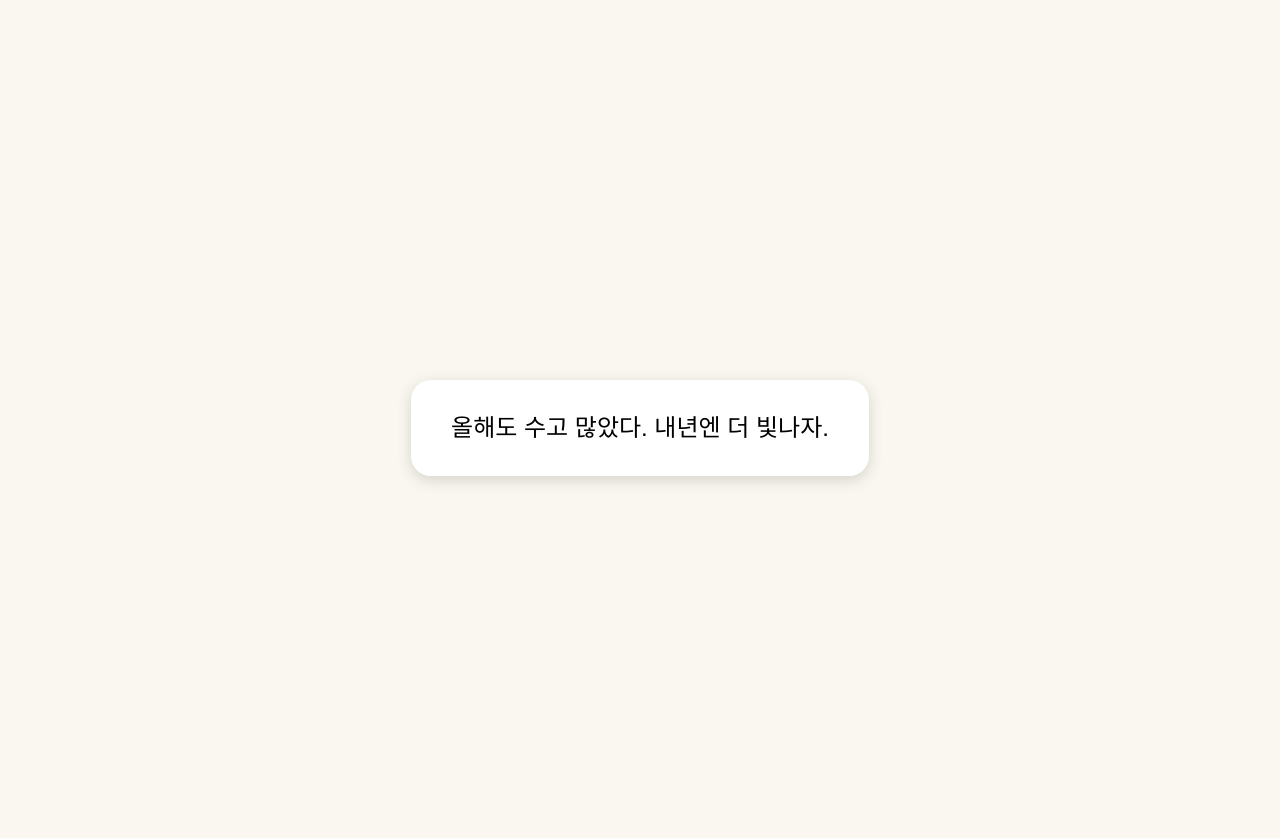
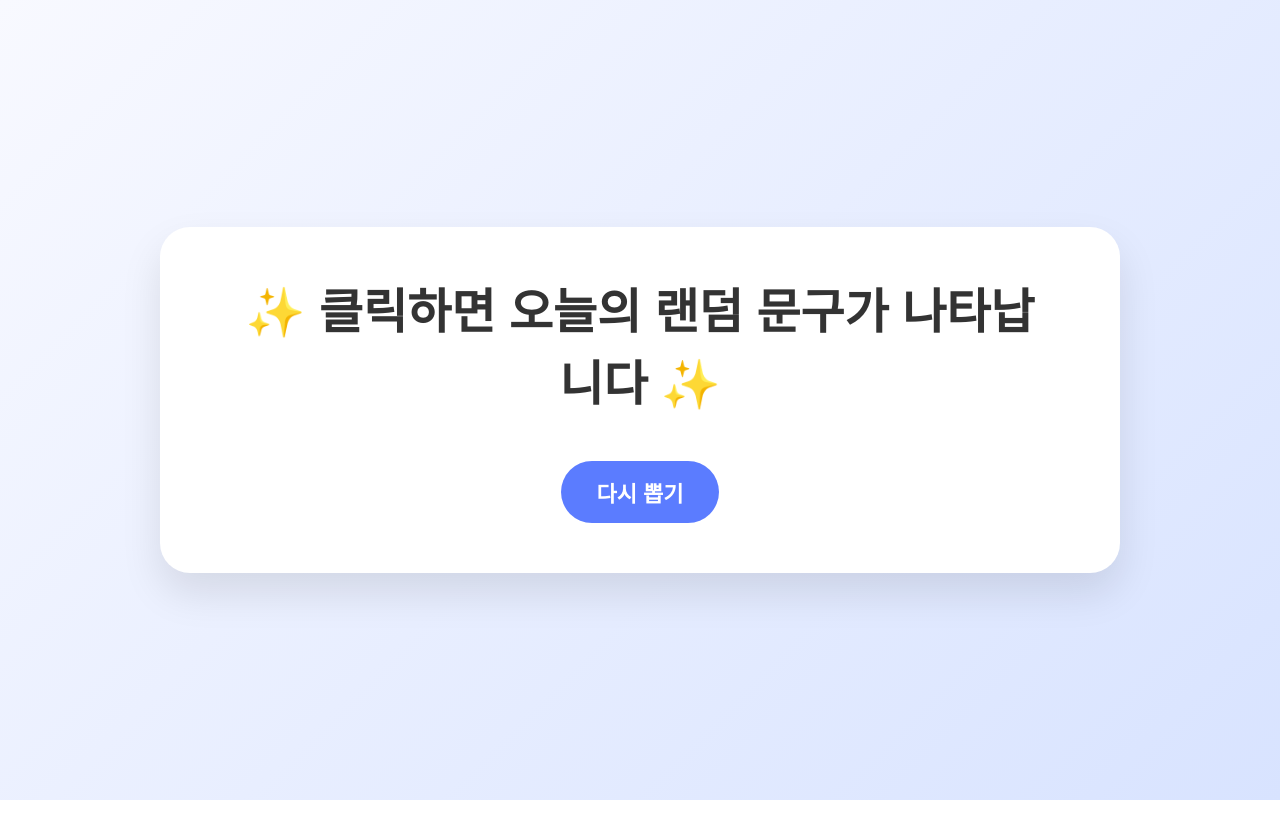
Before and after one commit to tlsalsrb246-ux/bob2bob, a plain HTML site: page index.html in a window 1280 px wide. After the commit the page ends 800 px from the top, so only its background shows below. Drawn offline with Linux system fonts and the light colour scheme.

Commit message:
Add files via upload

```diff
--- a/index.html
+++ b/index.html
@@ -1,46 +1,77 @@
+
 <!DOCTYPE html>
 <html lang="ko">
 <head>
 <meta charset="UTF-8">
-<title>오늘의 좋은 글귀</title>
+<title>랜덤 명언</title>
 <style>
   body {
-        font-family: 'Pretendard', sans-serif;
+    margin: 0;
+    padding: 0;
+    height: 100vh;
     display: flex;
     justify-content: center;
     align-items: center;
-        height: 100vh;
-        background: #faf7f0;
-        padding: 20px;
+    font-family: "Pretendard", sans-serif;
+    background: linear-gradient(135deg, #f8f9ff, #d8e3ff);
+  }
+  #box {
+    background: white;
+    padding: 50px 80px;
+    border-radius: 30px;
+    box-shadow: 0 20px 40px rgba(0,0,0,0.1);
     text-align: center;
+    max-width: 800px;
   }
-    .box {
-        background: white;
-        padding: 30px 40px;
-        border-radius: 20px;
-        box-shadow: 0px 4px 15px rgba(0,0,0,0.15);
-        font-size: 1.5rem;
-        line-height: 2.2rem;
-        max-width: 600px;
+  #quote {
+    font-size: 48px;
+    font-weight: 700;
+    color: #333;
+    line-height: 1.5;
+  }
+  #btn {
+    margin-top: 40px;
+    padding: 15px 35px;
+    font-size: 22px;
+    border: none;
+    border-radius: 50px;
+    cursor: pointer;
+    background: #5b7cff;
+    color: white;
+    font-weight: 600;
+    transition: 0.25s;
+  }
+  #btn:hover {
+    background: #3d5bff;
+    transform: translateY(-3px);
   }
 </style>
 </head>
+
 <body>
-<div class="box" id="quote"></div>
+<div id="box">
+  <div id="quote">✨ 클릭하면 오늘의 랜덤 문구가 나타납니다 ✨</div>
+  <button id="btn" onclick="newQuote()">다시 뽑기</button>
+</div>
 
 <script>
   const quotes = [
-    "지난 한 해의 어려움은 내일을 밝히는 등불이 된다.",
-    "오늘의 작은 선택이 내일의 큰 변화를 만든다.",
-    "새로운 시작은 언제나 두려움의 끝에서 피어난다.",
-    "나를 믿어주는 단 한 사람이 있다면, 그건 바로 ‘나’ 자신이다.",
-    "감사는 지나간 날을 빛나게 하고, 희망은 다가올 날을 따뜻하게 한다.",
-    "천천히 가도 괜찮다. 멈추지 않는 것이 중요하다.",
-    "올해도 수고 많았다. 내년엔 더 빛나자."
+    "오늘도 수고했어 🍀",
+    "너는 잘하고 있어.",
+    "기적은 노력하는 사람에게 온다.",
+    "불가능은 결국 가능으로 변한다.",
+    "작은 한 걸음이 큰 변화를 만든다.",
+    "네가 가는 길을 응원해.",
+    "걱정하지 마, 다 잘 될 거야.",
+    "한번 시작했으면 끝까지 가보자!",
+    "오늘의 너는 어제의 너보다 성장했다.",
+    "포기하지 않는다면 실패는 없다."
   ];
 
-document.getElementById("quote").innerText =
-    quotes[Math.floor(Math.random() * quotes.length)];
+  function newQuote() {
+    const idx = Math.floor(Math.random() * quotes.length);
+    document.getElementById("quote").innerText = quotes[idx];
+  }
 </script>
 </body>
 </html>
```
Lines whose indentation alone changed are shown as unchanged.
